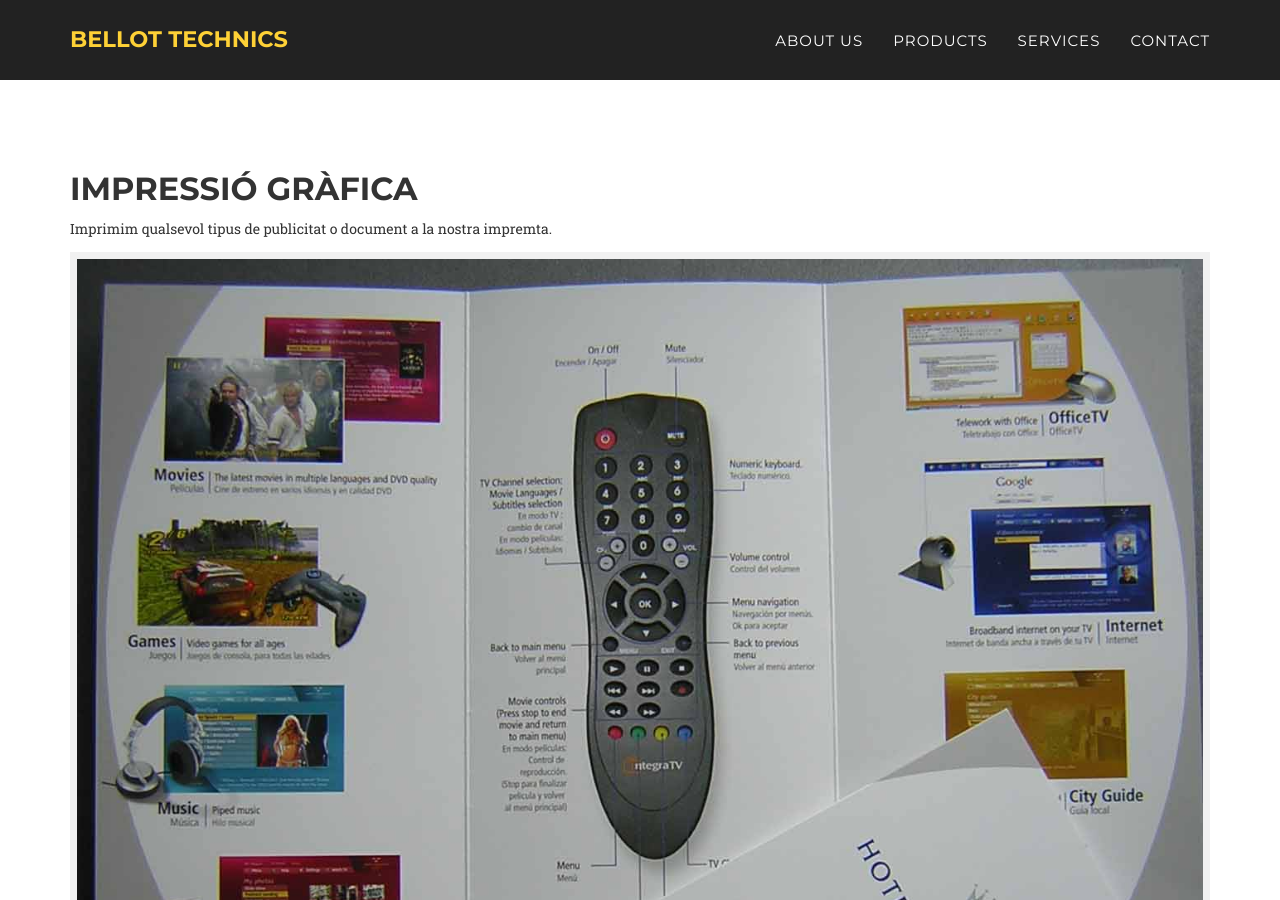
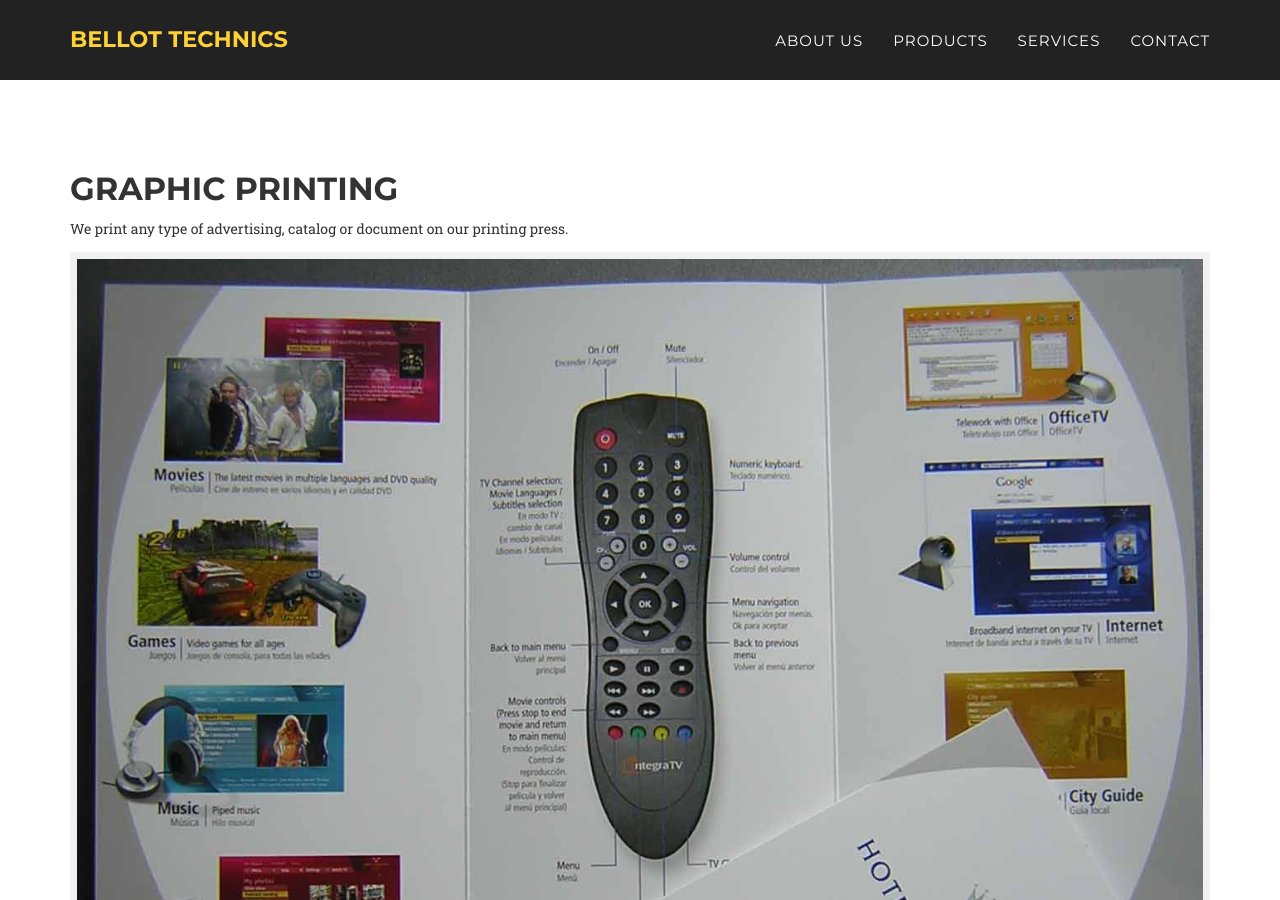
Before and after one commit to Bellot2020/bellottechnics, a Jekyll site: the page built from en/_posts/2020-01-02-graphic-printing.md, in a window 1280 px wide and 900 px high. Built offline with Jekyll 4.4.1, drawn with Linux system fonts in a browser that asks for light colours; some web fonts are replaced.

Commit message:
Update 2020-01-02-graphic-printing.md

```diff
--- a/en/_posts/2020-01-02-graphic-printing.md
+++ b/en/_posts/2020-01-02-graphic-printing.md
@@ -8,10 +8,10 @@
 title: Graphic Printing
 img: graphic-printing.jpg
 thumbnail: graphic-printing-thumbnail.jpg
-description: "Imprimim qualsevol tipus de publicitat o document a la nostra impremta."
+description: "We print any type of advertising, catalog or document on our printing press."
 ---
-## Impressió Gràfica
+## Graphic Printing
 
-Imprimim qualsevol tipus de publicitat o document a la nostra impremta.
+We print any type of advertising, catalog or document on our printing press.
 
-![Impressió Gràfica]({{ site.url }}/en/img/graphic-printing.jpg "Impressió Gràfica")
+![Graphic Printing]({{ site.url }}/en/img/graphic-printing.jpg "Graphic Printing")
```
